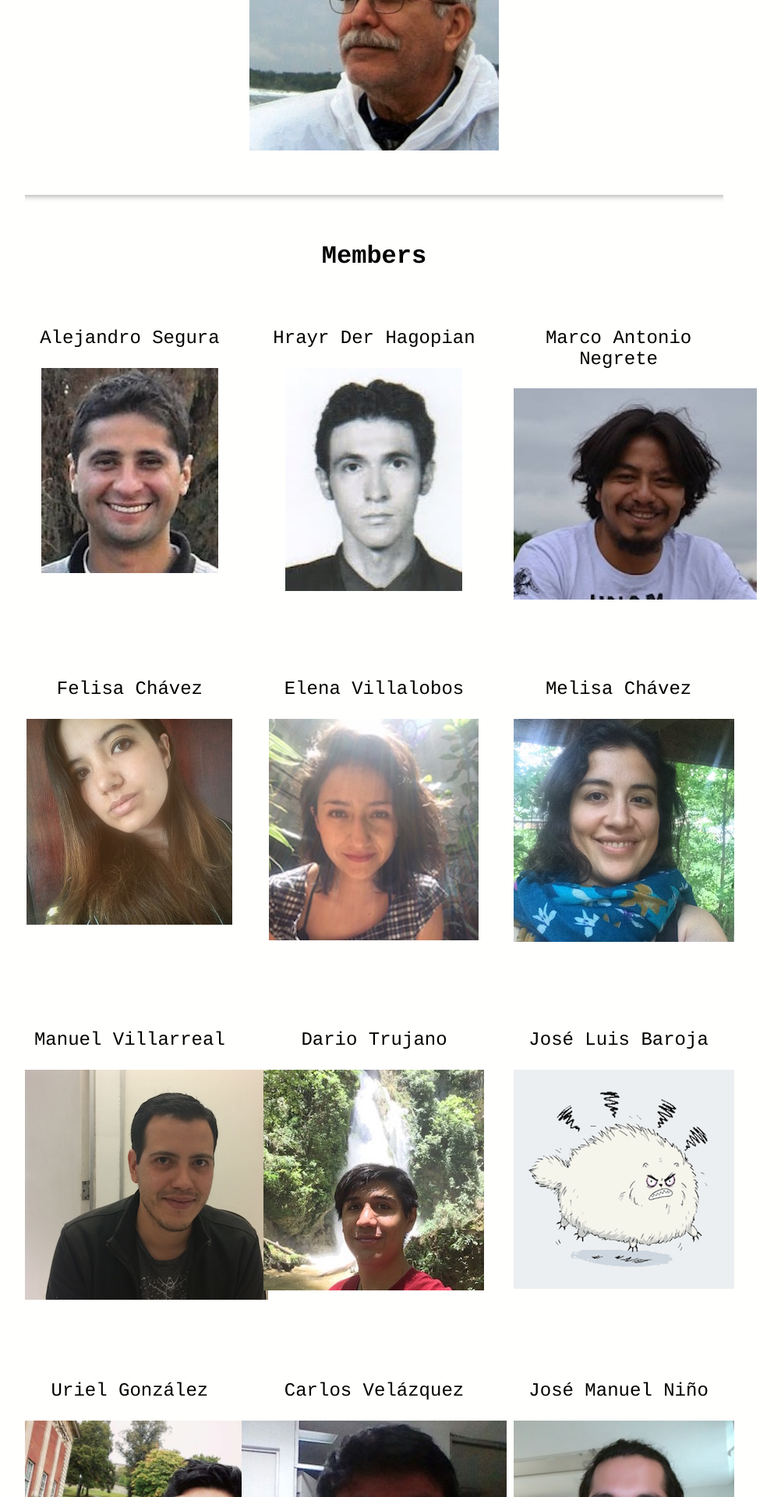
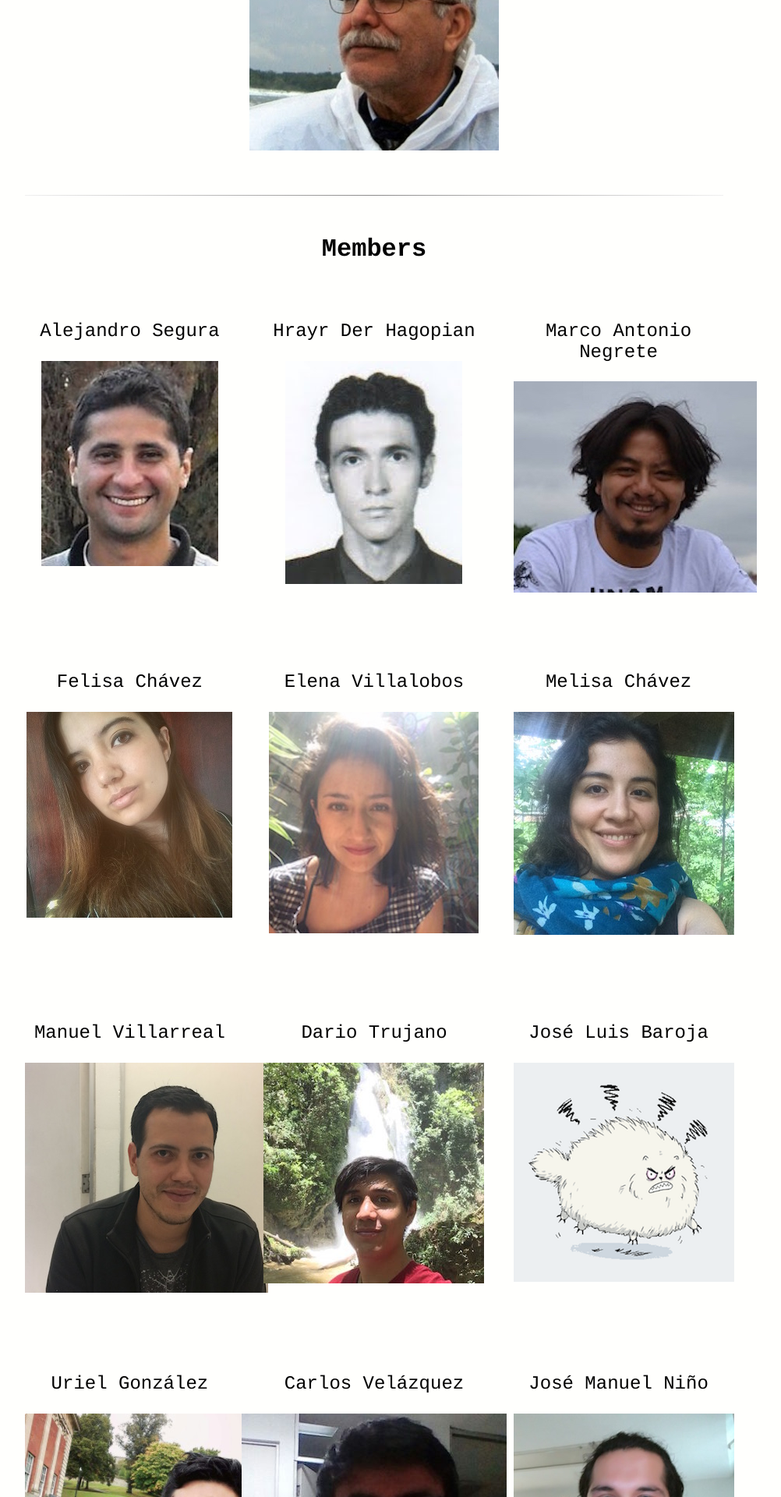
Before and after one commit to BouzasLab25/bouzaslab25.github.io, a Jekyll site: the page built from people/index.html, in a window 1280 px wide. Shown: the part 530-2450 px from the top of the page at 78% size, without its empty margins (160-1162 px from the left). Built offline with Jekyll 4.4.1, drawn with Linux system fonts in a browser that asks for light colours.

Commit message:
Update index.html

```diff
--- a/people/index.html
+++ b/people/index.html
@@ -9,7 +9,7 @@ title: Lab25 Members
 	  <a href="/people/arturo.html"><img class="displayed" src="/images/arturo.jpg" /></a>
   </div>
 
-<hr class="style13">
+<hr class="style14">
 <h3>Members</h3>
 
   <div class="left">
```
